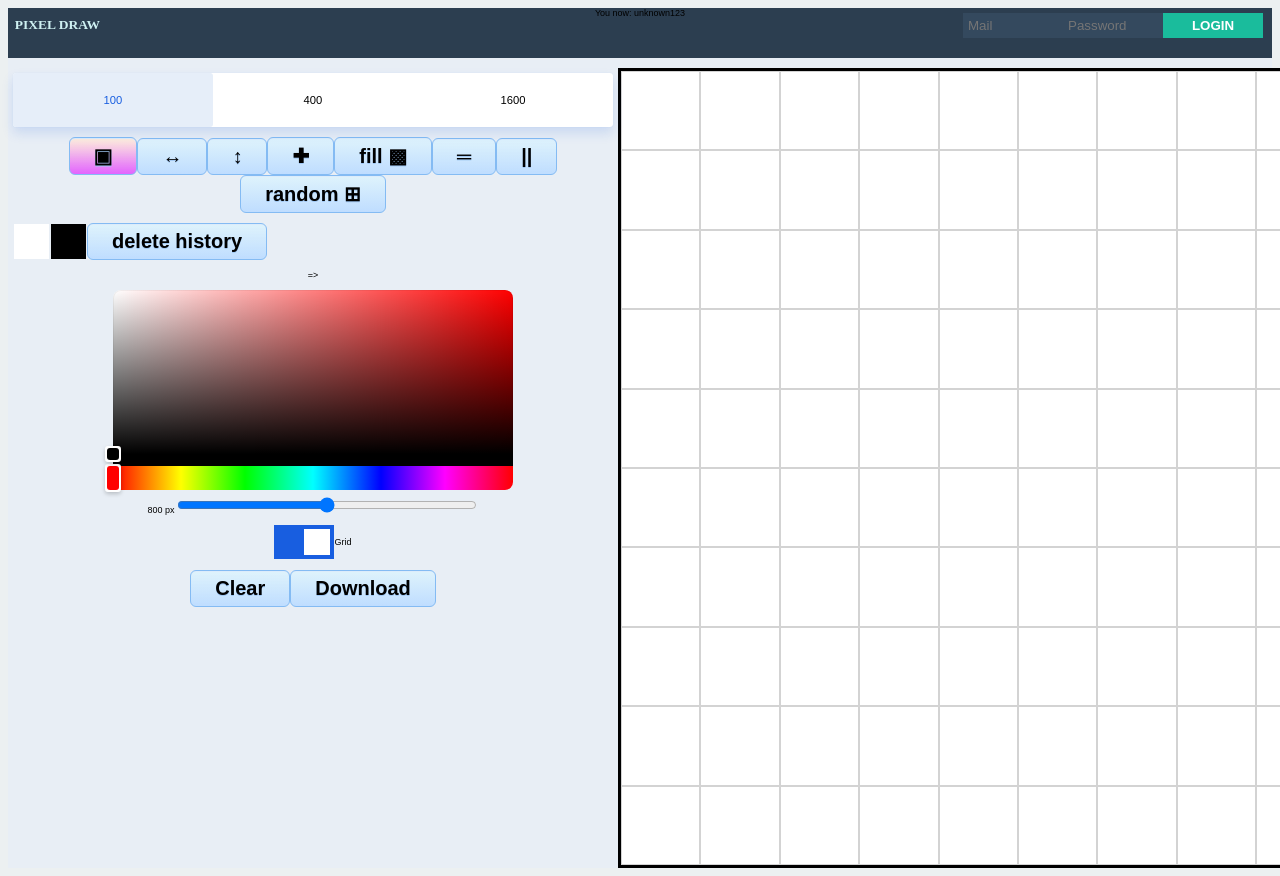
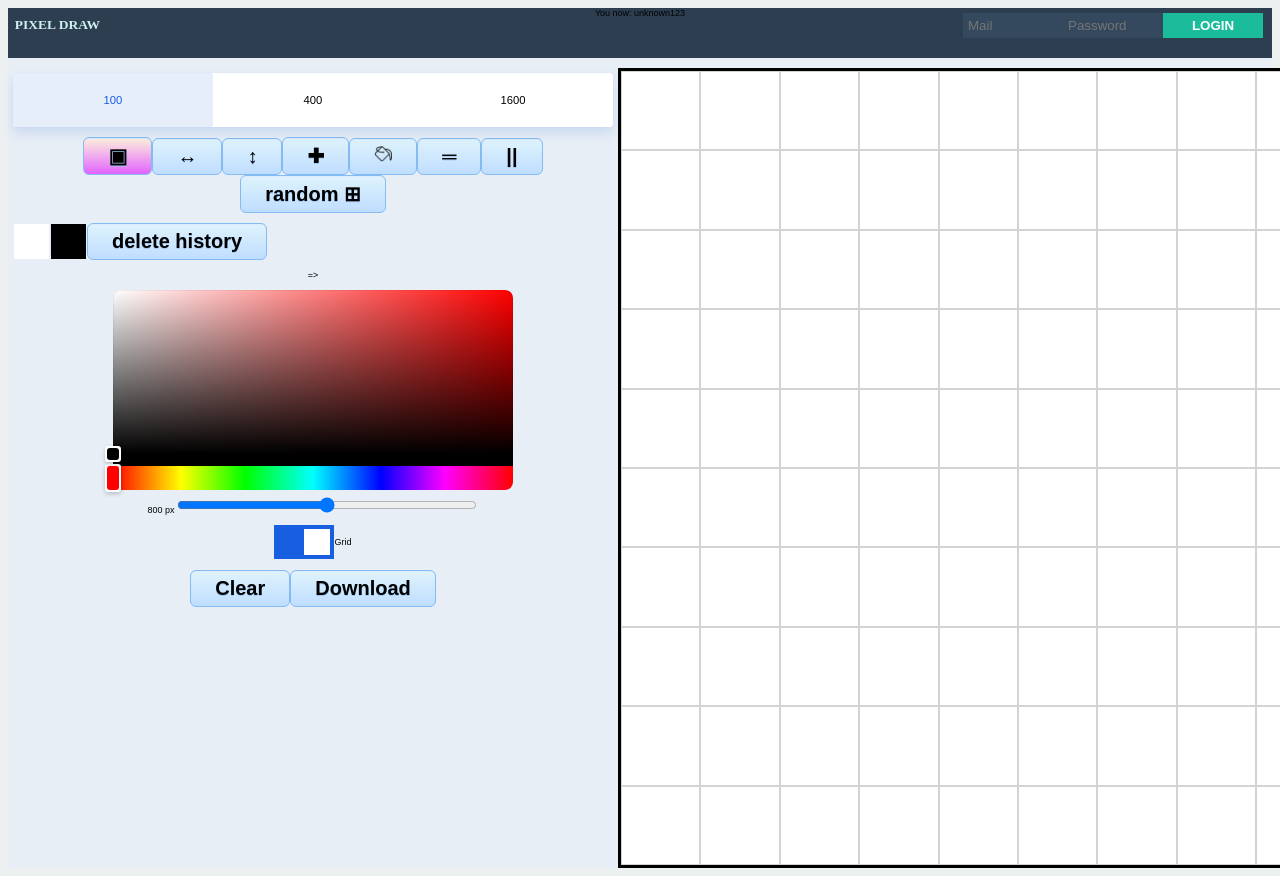
Before and after one commit to bogutskii/pixel-draw, a React (Create React App) app: page / in a window 1280 px wide. Shown: the top 876 px of the page. Built offline with nearby package versions, Linux system fonts and the light colour scheme; no server answers.

Commit message:
add favicon

```diff
--- a/src/Components/Brush.js
+++ b/src/Components/Brush.js
@@ -1,5 +1,6 @@
 import React from 'react';
 import { connect } from 'react-redux';
+import fill from './icons/fill.png';
 
 const Brush = (props) => {
   const { changeBrush, fieldRandomBrush, brush } = props;
@@ -33,7 +34,7 @@ const Brush = (props) => {
         className={`btn-reg ${brush === 'fill' ? 'btn-pushed' : ''}`}
         onClick={() => changeBrush('fill')}
       >
-        fill ▩
+        <img src={fill} className="img-icon-btn" />
       </button>
       <button
         className={`btn-reg ${brush === 'mirrorH' ? 'btn-pushed' : ''}`}
--- a/src/styles.css
+++ b/src/styles.css
@@ -141,6 +141,11 @@ input:checked + .slider:before {
 }
 .btn-pushed{
   background: linear-gradient(to bottom, #fceadd 5%, rgba(226, 91, 255, 0.94) 100%);
+
+}
+
+.img-icon-btn{
+  height: 18px;
 
 }
 .form-inline {
```
Also changed, not shown: src/Components/icons/fill.png (added), 1 other file (tests, documents, lock files or other folders).
